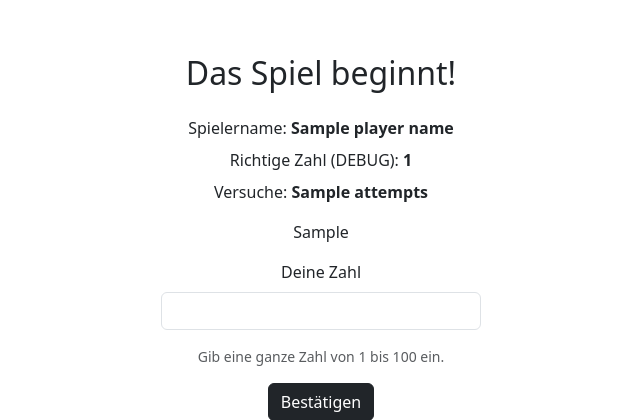
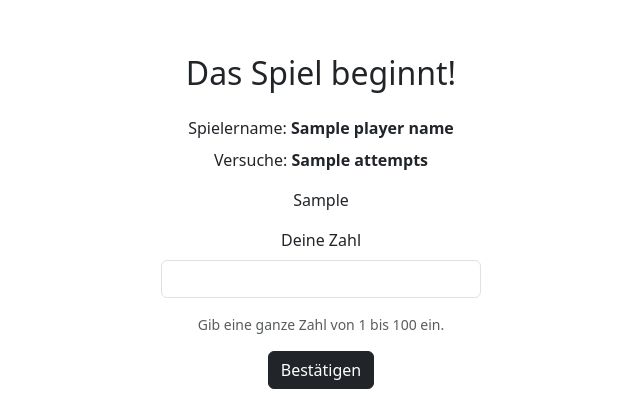
Before and after one commit to ohayentbs1/Zahlenraten, a Flask app: template templates/game.html in a window 1280 px wide. Shown: the part 66-486 px from the top of the page, without its empty margins (319-959 px from the left). Run offline with Flask 3, Linux system fonts and the light colour scheme; the template is opened without the code that fills it: most values are stand-ins (such as "Sample title", 1, 10 or a date in 2020); some libraries are stand-ins or nearby versions.

Commit message:
[CLEANUP]: remove debug mode

```diff
--- a/templates/game.html
+++ b/templates/game.html
@@ -6,7 +6,7 @@
 <div class="container pt-2 pb-5 text-center mt-5">
     <h2 class="mb-4">Das Spiel beginnt!</h2>
     <p class="mb-2">Spielername: <strong>{{ player_name }}</strong></p>
-    <p class="mb-2">Richtige Zahl (DEBUG): <strong>{{ target_number }}</strong></p>
+    <!-- <p class="mb-2">Richtige Zahl (DEBUG): <strong>{{ target_number }}</strong></p> -->
     <p>Versuche: <strong>{{ attempts }}</strong></p>
 
     <p role="status" aria-live="polite" aria-atomic="true">
```
